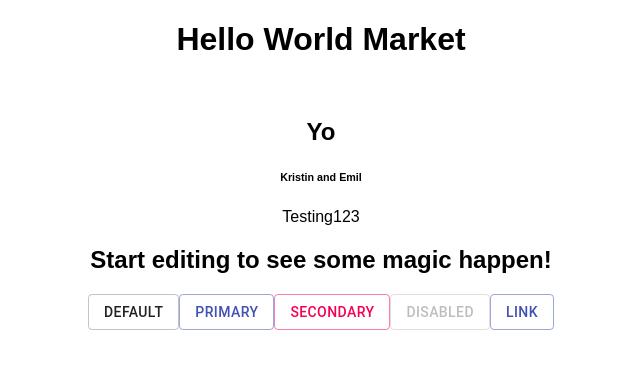
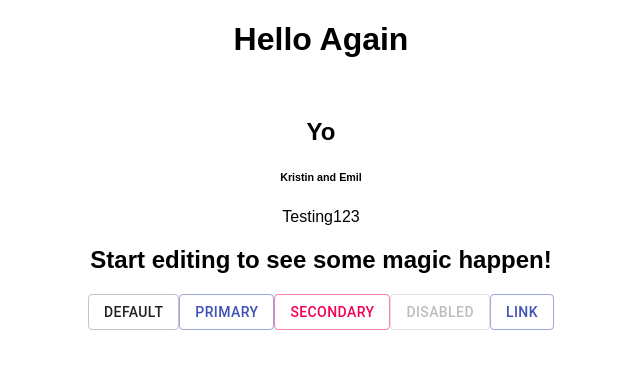
Before and after one commit to EmilSalmanzadeh/SFHacks, a React (Create React App) app: page / in a window 1280 px wide. Shown: the top 368 px of the page, without its empty margins (319-959 px from the left). Built offline with nearby package versions, Linux system fonts and the light colour scheme.

Commit message:
kristin first push

```diff
--- a/src/App.js
+++ b/src/App.js
@@ -4,7 +4,7 @@ import "./styles.css";
 export default function App() {
   return (
     <div className="App">
-      <h1>Hello World Market</h1><br/>
+      <h1>Hello Again</h1><br/>
       <h2> Yo</h2>
       <h6>Kristin and Emil</h6>
       <p>Testing123</p>
```
